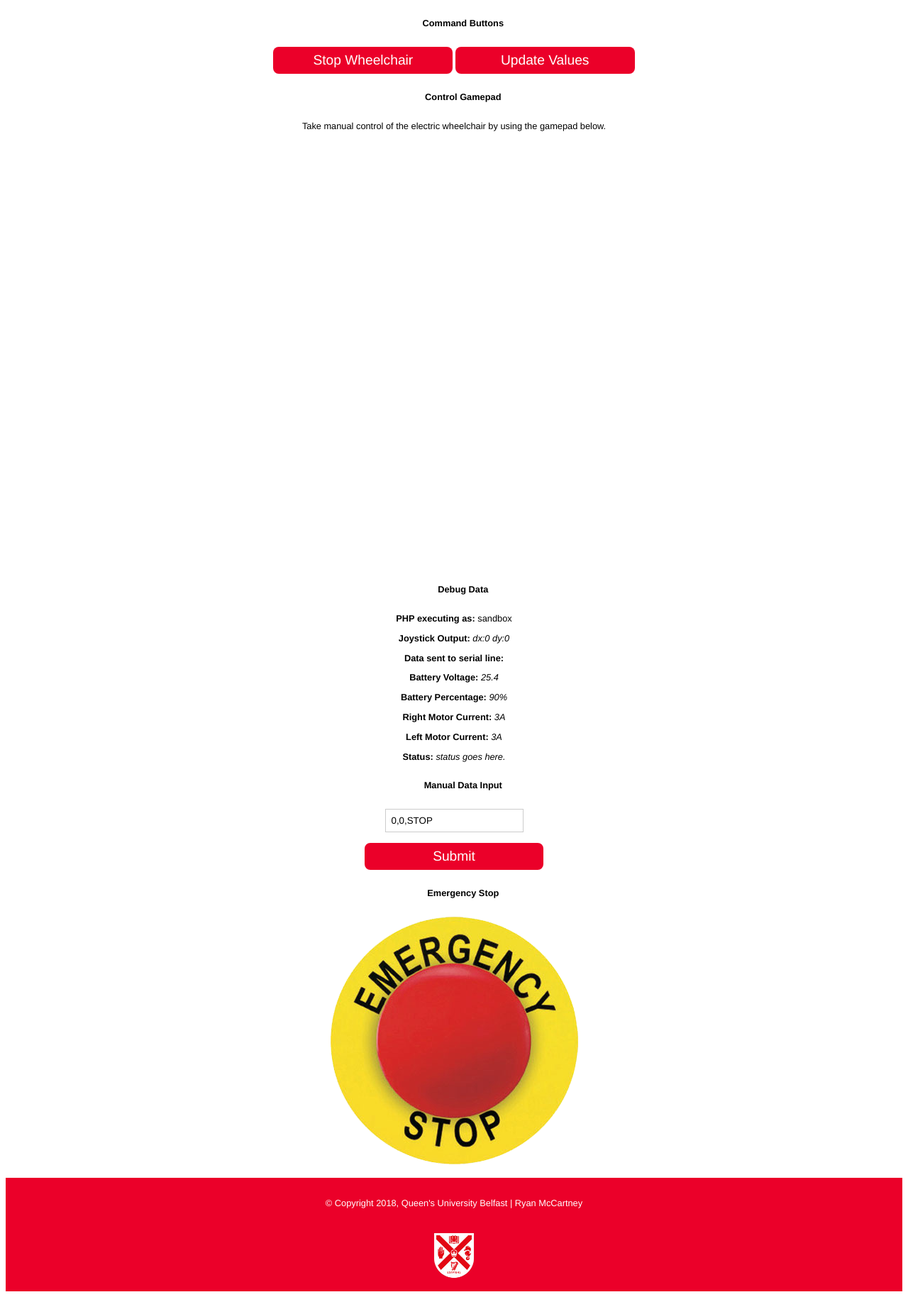
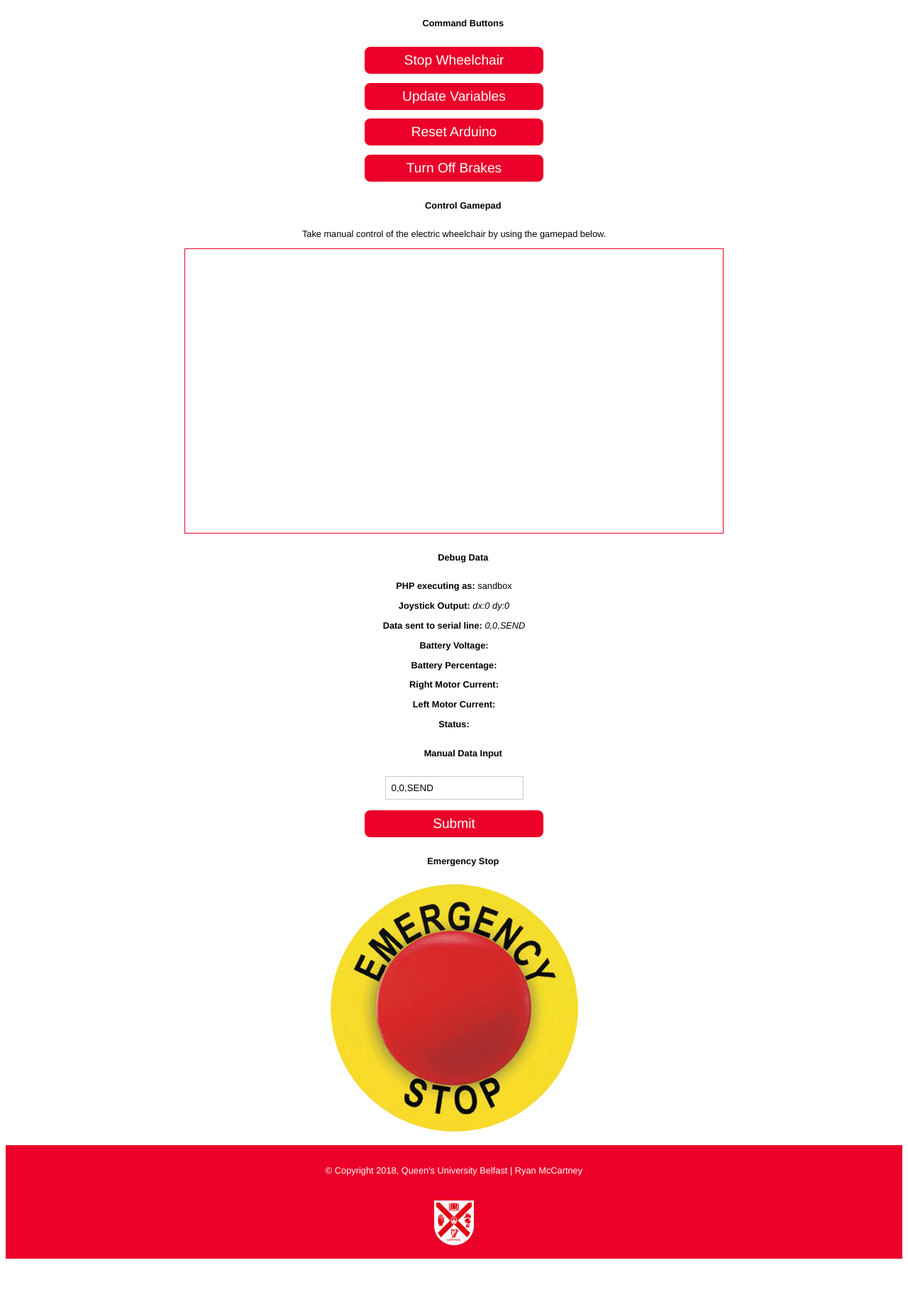
Before and after one commit to ryanmccartney/Autonomous_Electric_Wheelchair, a PHP site: page /manual.php in a window 1280 px wide. Shown: the part 212-2040 px from the top of the page at 71% size. After the commit the page ends 1986 px from the top, so only its background shows below. Run offline with PHP 8.4, Linux system fonts and the light colour scheme; data that the repository does not hold is empty.

Commit message:
AJAX Method Added
Javascript makes GET request to php using AJAX and JQuery.

```diff
--- a/html/manual.php
+++ b/html/manual.php
@@ -31,13 +31,32 @@
 	<h3>Command Buttons</h3>
 
 	<p>
-		<form align="center" method="post">
+	<form  method="get" name="stop" action="scripts/serialSend.php">
+    <input type="hidden" name="serialData" value="0,0,STOP" >
+    <input type="submit" value="Stop Wheelchair" >
+	</form>
+	</p>
 
-				<input type="submit" value="Stop Wheelchair" name="Stop">
-				<input type="submit" value="Update Values" name="Update">
+	<p>
+	<form  method="get" name="update" action="scripts/serialSend.php">
+    <input type="hidden" name="serialData" value="0,0,SEND" >
+    <input type="submit" value="Update Variables" >
+	</form>
+	</p>
 
+	<p>
+	<form  method="get" name="reset" action="scripts/serialSend.php">
+    <input type="hidden" name="serialData" value="0,0,RESET" >
+    <input type="submit" value="Reset Arduino" >
 	</form>
+	</p>
+
 	<p>
+	<form  method="get" name="brake" action="scripts/serialSend.php">
+    <input type="hidden" name="serialData" value="0,0,BRAKEOFF" >
+    <input type="submit" value="Turn Off Brakes" >
+	</form>
+	</p>
 
 	<h3>Control Gamepad</h3>
 
@@ -45,12 +64,15 @@
 
 	<div id="joystick">
 
+
+			<script src="https://ajax.googleapis.com/ajax/libs/jquery/3.3.1/jquery.min.js"></script>
 			<script src="scripts/virtualjoystick.js"></script>
 
 			<script>
 			console.log("touchscreen is", VirtualJoystick.touchScreenAvailable() ? "available" : "not available");
 
 			var serialDataPrevious = '0,0,RUN'
+			var receivedData = '0,0,0,STATUS'
 
 			var joystick	= new VirtualJoystick({
 				container	: document.getElementById('joystick'),
@@ -89,34 +111,56 @@
 				var serialData = setSpeed
 					+ ','
 					+ setAngle
-					+ ',RUN';
+					+ ',SEND';
 
-				var batteryVoltage = 25.4;
+				outputSerial = document.getElementById('serialdata');
+
+				if(serialData != serialDataPrevious){
+
+					outputSerial.innerHTML	= serialData;
+					document.manualEntry.serialData.value = serialData;
+
+					var sendData = "scripts/serialSend.php?serialData="+ serialData;
+
+					$.ajax({
+						type: "GET",
+						url: sendData,
+						datatype: "text",
+						success: function(result) {
+
+							//If there was data read...
+							if(result != ""){
+
+							//Parse Data
+							var dataRead = result.split("\r\n");
+							receivedData = dataRead[0].split(",");
+
+							//Print Data to console
+							console.log(receivedData);
+
+							var batteryVoltage = receivedData[0];
 							var batteryPercent = ((batteryVoltage - 23.6)/2)*100;
 							batteryPercent = Math.round(batteryPercent * 100) / 100
-				batteryPercent = batteryPercent +'%';
-				var rCurrent = "3A";
-				var lCurrent = "3A";
-				var status = "status goes here.";
+							var rCurrent = receivedData[1];
+							var lCurrent = receivedData[2];
+							var status = receivedData[3];
 
-				outputSerial = document.getElementById('serialdata');
 							outputBatteryVoltage = document.getElementById('batteryVoltage');
 							outputBatteryPercent = document.getElementById('batteryPercent');
 							outputRCurrent = document.getElementById('rCurrent');
 							outputLCurrent = document.getElementById('lCurrent');
 							outputStatus = document.getElementById('status');
 
-
-				outputBatteryVoltage.innerHTML = batteryVoltage;
-				outputBatteryPercent.innerHTML = batteryPercent;
-				outputRCurrent.innerHTML = rCurrent;
-				outputLCurrent.innerHTML = lCurrent;
+							outputBatteryVoltage.innerHTML = batteryVoltage+'V';
+							outputBatteryPercent.innerHTML = batteryPercent+'%';
+							outputRCurrent.innerHTML = rCurrent+'A';
+							outputLCurrent.innerHTML = lCurrent+'A';
 							outputStatus.innerHTML = status;
 
-				if(serialData != serialDataPrevious){
-				outputSerial.innerHTML	= serialData;
-				document.myform.extra.value = serialData;
-				//window.location.href = "serialSend.php?serialData="+ serialData;
+							}
+
+						}
+					});
 				}
 
 				serialDataPrevious = serialData;
@@ -182,8 +226,8 @@
 
 	<h3>Manual Data Input</h3>
 
-	<form  method="post" name="myform" action="serialSend.php">
-    <input type="text" name="extra" value="0,0,STOP" >
+	<form  method="get" name="manualEntry" action="scripts/serialSend.php">
+    <input type="text" name="serialData" value="0,0,STOP" >
 	<br>
     <input type="submit" value="Submit" >
 	</form>
--- /dev/null
+++ b/html/scripts/serialSend.php
@@ -0,0 +1,39 @@
+<?php
+
+	//Error Reporting
+	//echo"<p>";
+	//error_reporting(E_ALL);
+	//ini_set('display_errors', '1');
+	//echo"</p>";
+
+	//Load the serial port class
+	include 'PhpSerial.php';
+
+	// New instance of class
+	$serial = new PhpSerial;
+
+	// First we must specify the device. This works on both linux and windows (if
+	// your linux serial device is /dev/ttyS0 for COM1, etc)
+	$serial->deviceSet("/dev/ttyACM0");
+
+	// We can change the baud rate, parity, length, stop bits, flow control
+	$serial->confBaudRate(115200);
+	$serial->confParity("none");
+	$serial->confCharacterLength(8);
+	$serial->confStopBits(1);
+	$serial->confFlowControl("none");
+
+	// Then we need to open it
+	$serial->deviceOpen();
+
+	$data = $_GET['serialData'];
+	$serial->sendMessage($data);
+
+	//echo"<p><b>Data sent to serial port: </b>";
+	//echo $data;
+	//echo"</p>";
+
+	$read = $serial->readPort();
+	//echo"<p><b>Data received from serial line: </b> ";
+	echo $read;
+	//echo"</p>";
--- a/html/style/style.css
+++ b/html/style/style.css
@@ -19,11 +19,12 @@
 }
 
 #joystick {
-    width: 100%;
-	height:600px;
+    width: 60%;
+	height:400px;
+	border: 1px solid #eb0029;
 	overflow: hidden;
 	padding: 0;
-	margin: 0;
+	margin: auto;
 	-webkit-user-select	: none;
 	-moz-user-select: none;
 }
```
Also changed, not shown: html/serialSend.php (deleted, +0 -25 lines). Lines whose indentation alone changed are shown as unchanged.
